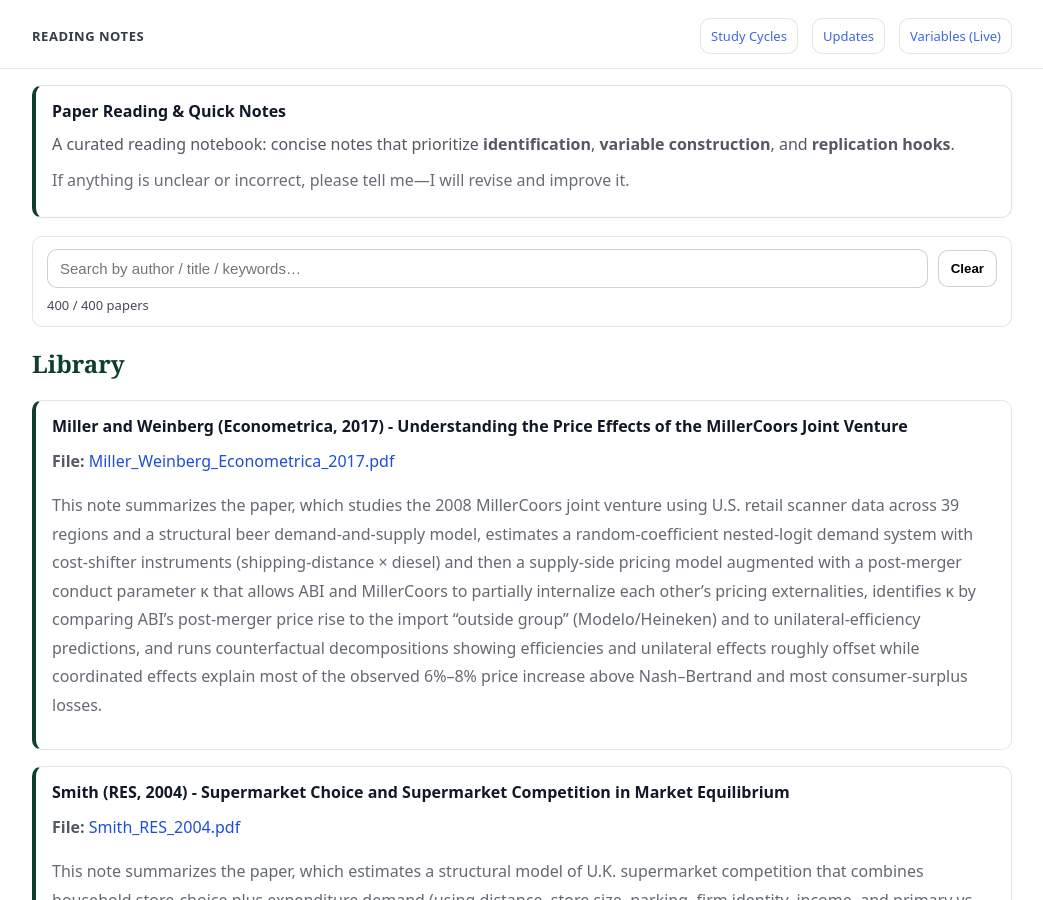
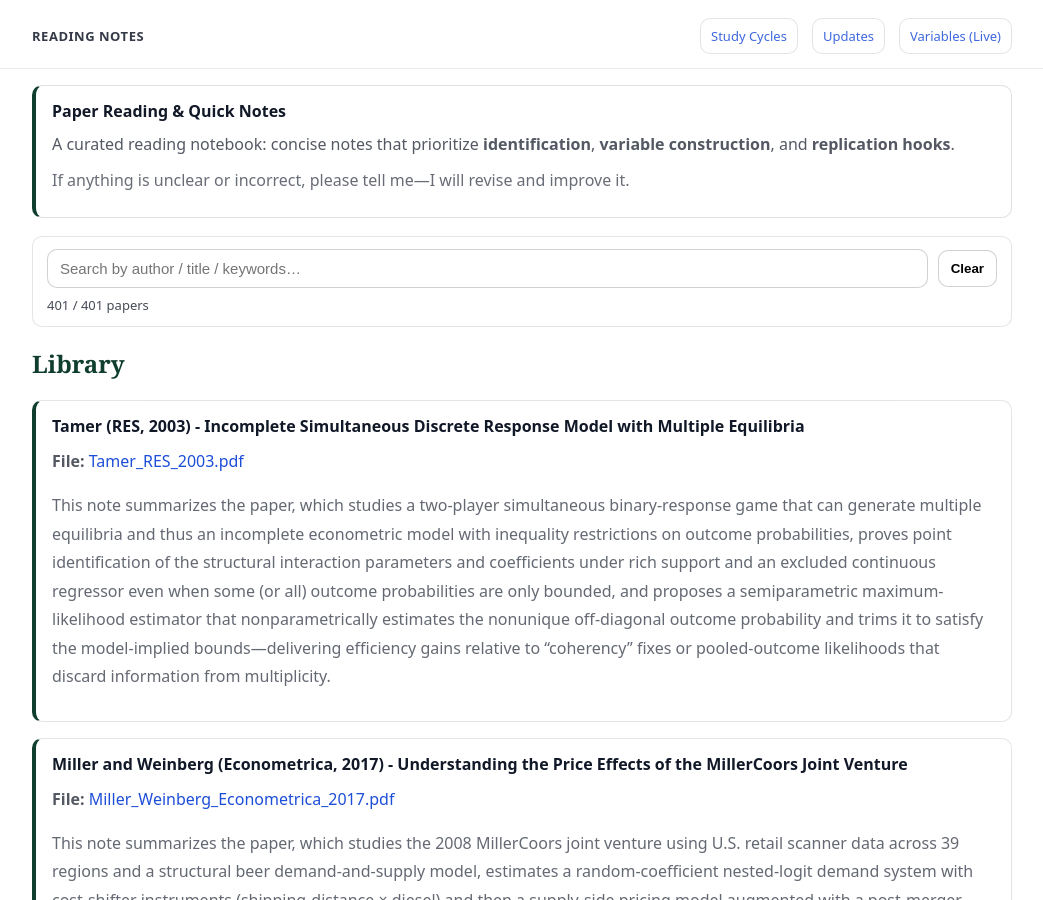
Before and after one commit to yaxinzn/study-archive, a Jekyll site: the page built from reading/index.md, in a window 1280 px wide and 900 px high. Shown: the whole window, without its empty margins (118-1161 px from the left). Built offline with Jekyll 4.4.1, drawn with Linux system fonts in a browser that asks for light colours.

Commit message:
Reading: add/update Tamer_RES_2003.pdf

```diff
--- a/_data/reading.yml
+++ b/_data/reading.yml
@@ -1,3 +1,7 @@
+- title: "Tamer (RES, 2003) - Incomplete Simultaneous Discrete Response Model with Multiple Equilibria"
+  file: "Tamer_RES_2003.pdf"
+  desc: "This note summarizes the paper, which studies a two-player simultaneous binary-response game that can generate multiple equilibria and thus an incomplete econometric model with inequality restrictions on outcome probabilities, proves point identification of the structural interaction parameters and coefficients under rich support and an excluded continuous regressor even when some (or all) outcome probabilities are only bounded, and proposes a semiparametric maximum-likelihood estimator that nonparametrically estimates the nonunique off-diagonal outcome probability and trims it to satisfy the model-implied bounds—delivering efficiency gains relative to “coherency” fixes or pooled-outcome likelihoods that discard information from multiplicity."
+
 - title: "Miller and Weinberg (Econometrica, 2017) - Understanding the Price Effects of the MillerCoors Joint Venture"
   file: "Miller_Weinberg_Econometrica_2017.pdf"
   desc: "This note summarizes the paper, which studies the 2008 MillerCoors joint venture using U.S. retail scanner data across 39 regions and a structural beer demand-and-supply model, estimates a random-coefficient nested-logit demand system with cost-shifter instruments (shipping-distance × diesel) and then a supply-side pricing model augmented with a post-merger conduct parameter κ that allows ABI and MillerCoors to partially internalize each other’s pricing externalities, identifies κ by comparing ABI’s post-merger price rise to the import “outside group” (Modelo/Heineken) and to unilateral-efficiency predictions, and runs counterfactual decompositions showing efficiencies and unilateral effects roughly offset while coordinated effects explain most of the observed 6%–8% price increase above Nash–Bertrand and most consumer-surplus losses."
```
Also changed, not shown: 1 other file.
